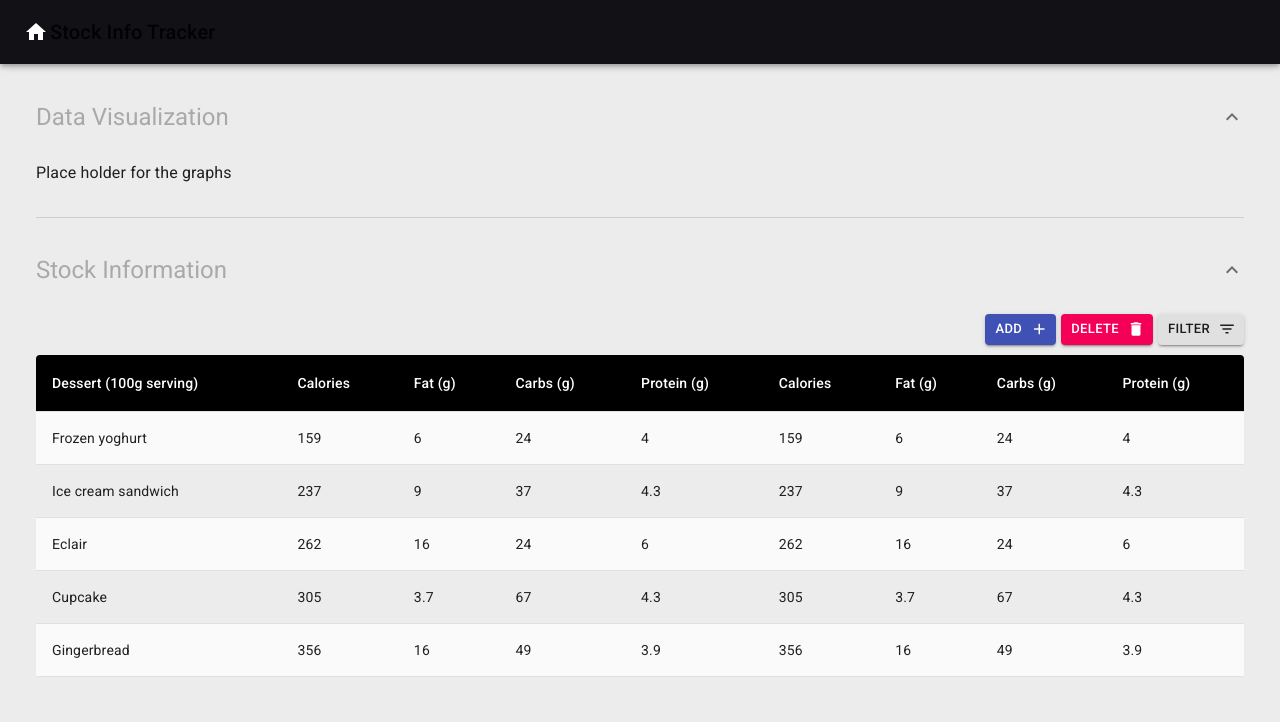
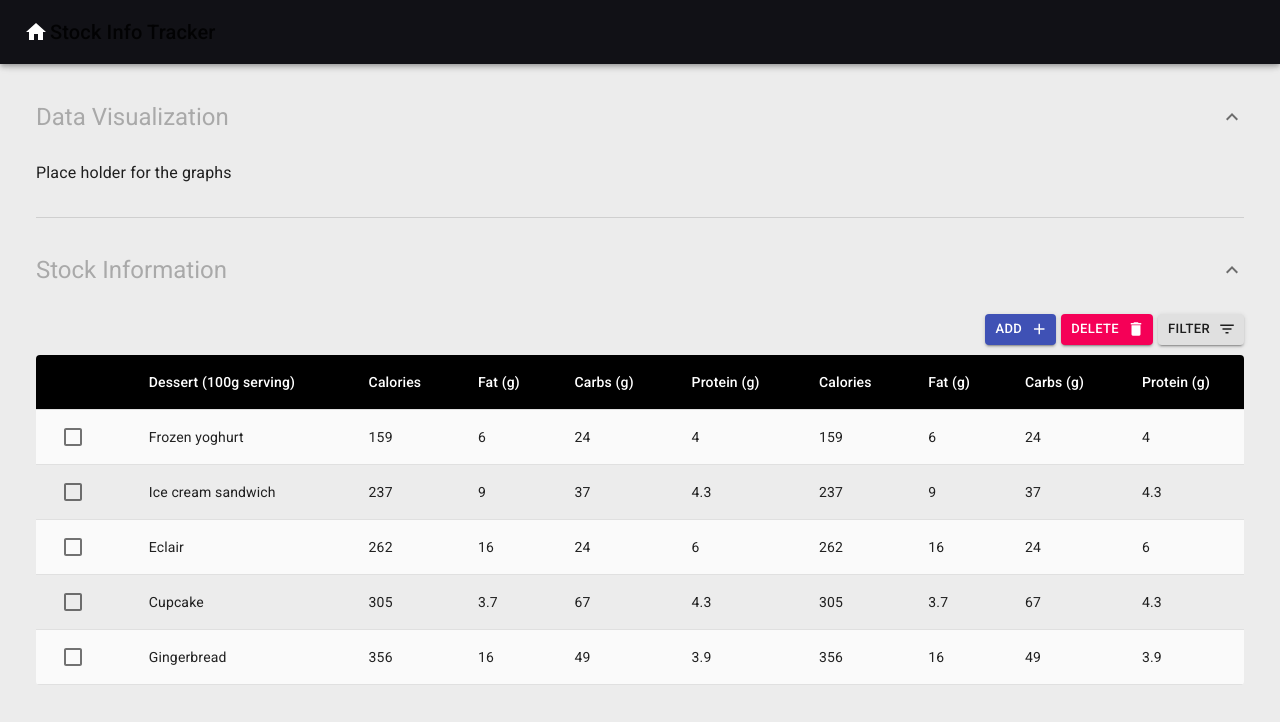
Before and after one commit to dheeraj0259/stock-info-tracker, a React (Create React App) app: page /stock-info-tracker/dashboard in a window 1280 px wide. Shown: the top 722 px of the page. Built offline with nearby package versions, Linux system fonts and the light colour scheme.

Commit message:
- minor changes to table component

```diff
--- a/src/components/StockTable.jsx
+++ b/src/components/StockTable.jsx
@@ -1,12 +1,15 @@
 import React from "react";
 import { withStyles, makeStyles } from "@material-ui/core/styles";
-import Table from "@material-ui/core/Table";
-import TableBody from "@material-ui/core/TableBody";
-import TableCell from "@material-ui/core/TableCell";
-import TableContainer from "@material-ui/core/TableContainer";
-import TableHead from "@material-ui/core/TableHead";
-import TableRow from "@material-ui/core/TableRow";
-import Paper from "@material-ui/core/Paper";
+import {
+  Table,
+  Checkbox,
+  TableBody,
+  TableCell,
+  TableContainer,
+  TableHead,
+  TableRow,
+  Paper
+} from "@material-ui/core";
 
 const StyledTableCell = withStyles(theme => ({
   head: {
@@ -52,9 +55,19 @@ export default function CustomizedTables() {
       component={Paper}
       style={{ backgroundColor: "transparent", boxShadow: "none" }}
     >
-      <Table className={classes.table} aria-label="customized table">
+      <Table
+        className={classes.table}
+        aria-label="customized table"
+        size="small"
+      >
         <TableHead>
           <TableRow>
+            <StyledTableCell>
+              <Checkbox
+                indeterminate
+                inputProps={{ "aria-label": "select all desserts" }}
+              />
+            </StyledTableCell>
             <StyledTableCell>Dessert (100g serving)</StyledTableCell>
             <StyledTableCell>Calories</StyledTableCell>
             <StyledTableCell>Fat&nbsp;(g)</StyledTableCell>
@@ -69,6 +82,9 @@ export default function CustomizedTables() {
         <TableBody>
           {rows.map(row => (
             <StyledTableRow key={row.name}>
+              <StyledTableCell>
+                <Checkbox />
+              </StyledTableCell>
               <StyledTableCell component="th" scope="row">
                 {row.name}
               </StyledTableCell>
```
